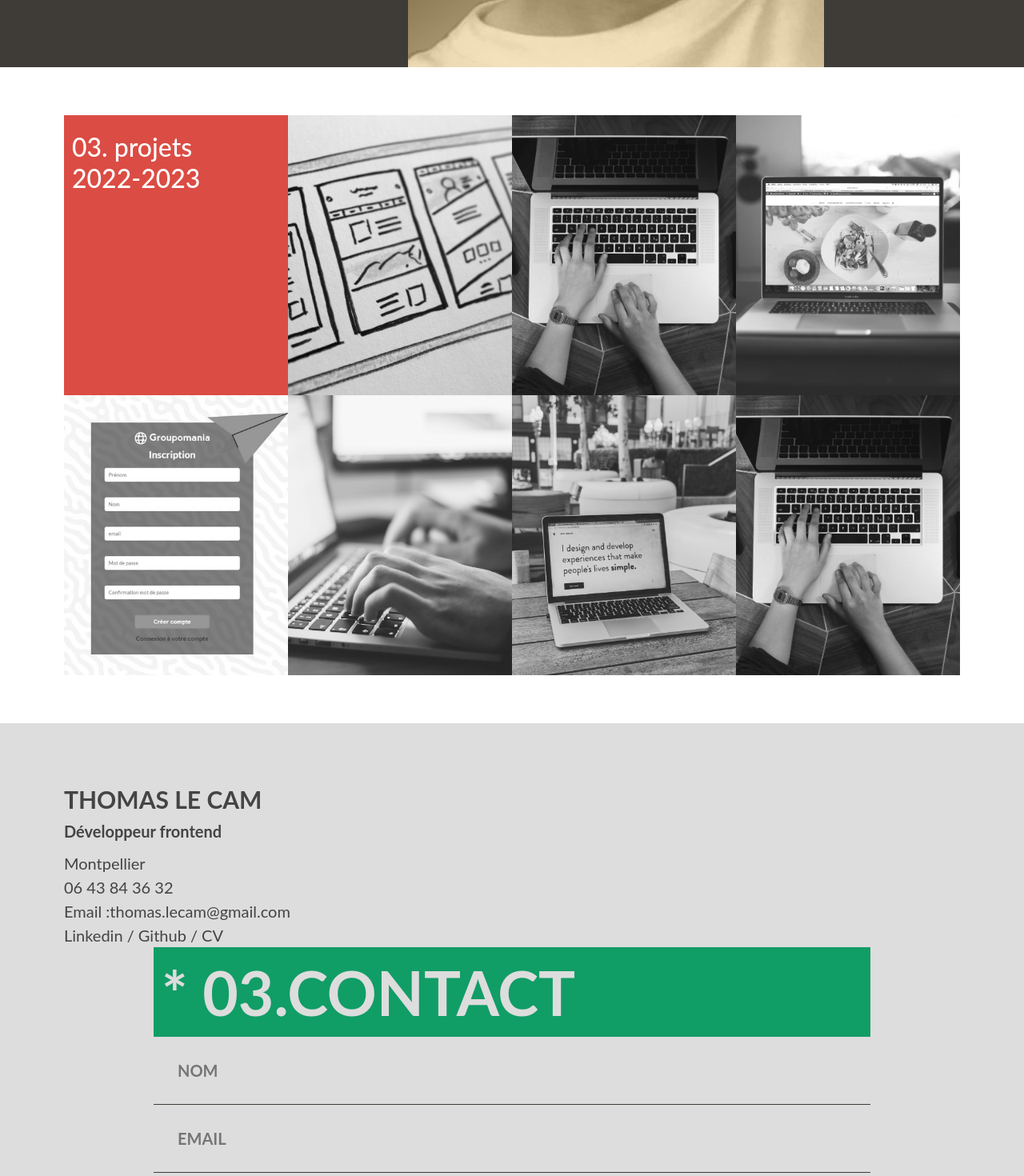
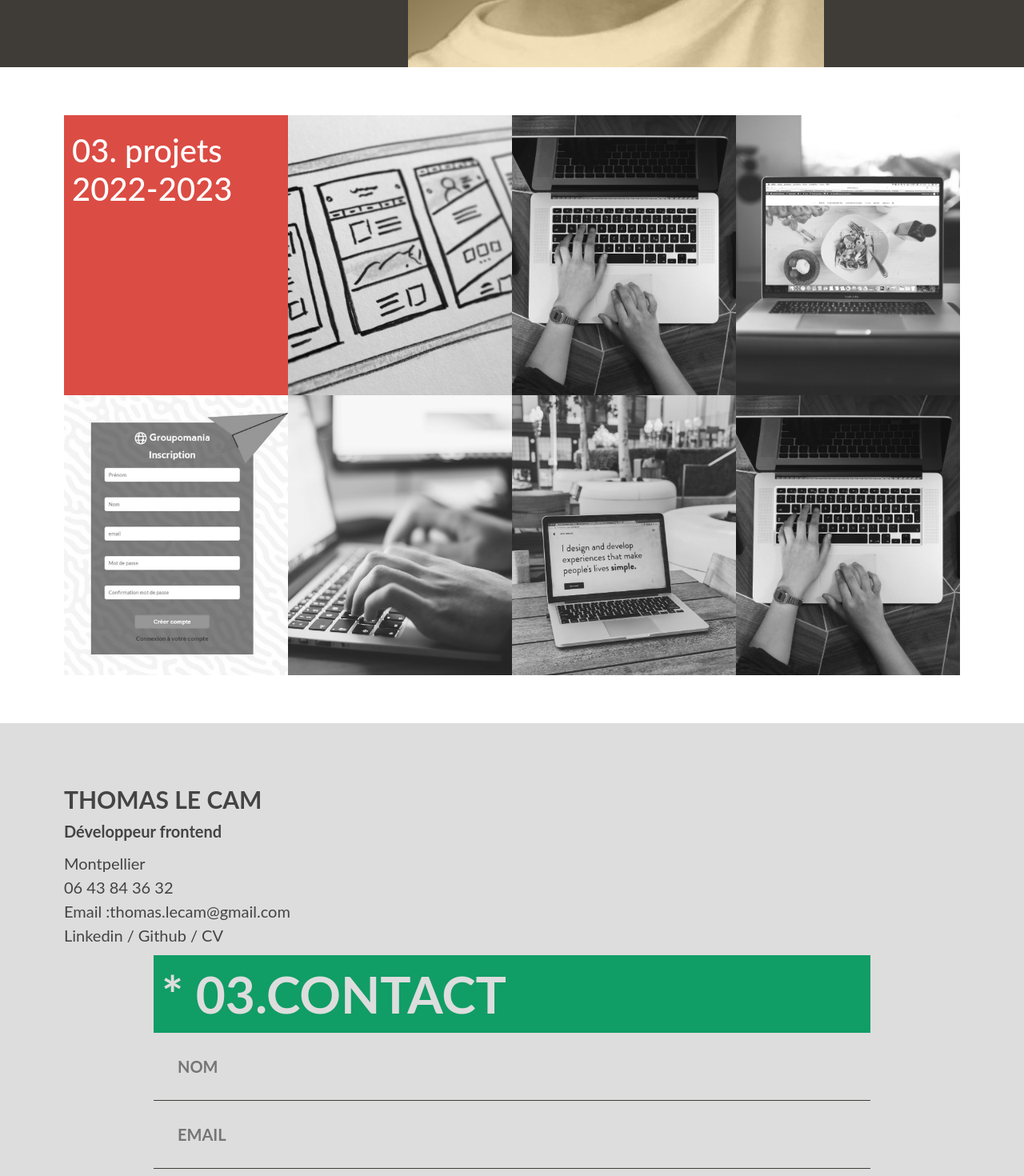
Before and after one commit to ThomasdevLC/portfolio_02, a React (Create React App) app: page / in a window 1280 px wide. Shown: the part 1516-2986 px from the top of the page at 80% size. Built offline with nearby package versions, Linux system fonts and the light colour scheme.

Commit message:
contact css

```diff
--- a/src/pages/contact/Contact.scss
+++ b/src/pages/contact/Contact.scss
@@ -33,7 +33,7 @@
         color: var(--gray-1);
         background-color: var(--green);
         padding: 10px;
-        font-size: 6vw;
+        font-size: 5vw;
       }
       &__input {
         background-color: var(--gray-1);
--- a/src/pages/works/Works.scss
+++ b/src/pages/works/Works.scss
@@ -28,6 +28,7 @@
 }
 
 .maintitle {
+  font-size: 40px;
   color: white;
   padding: 20px 10px;
   font-weight: 500;
```
